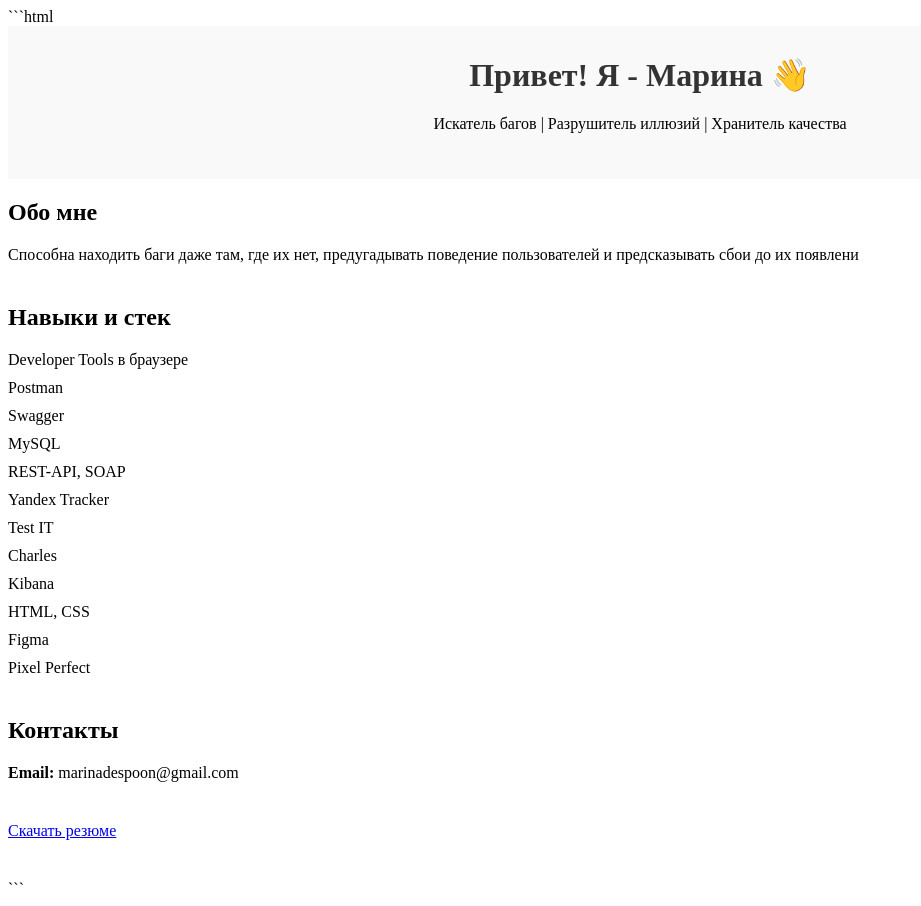
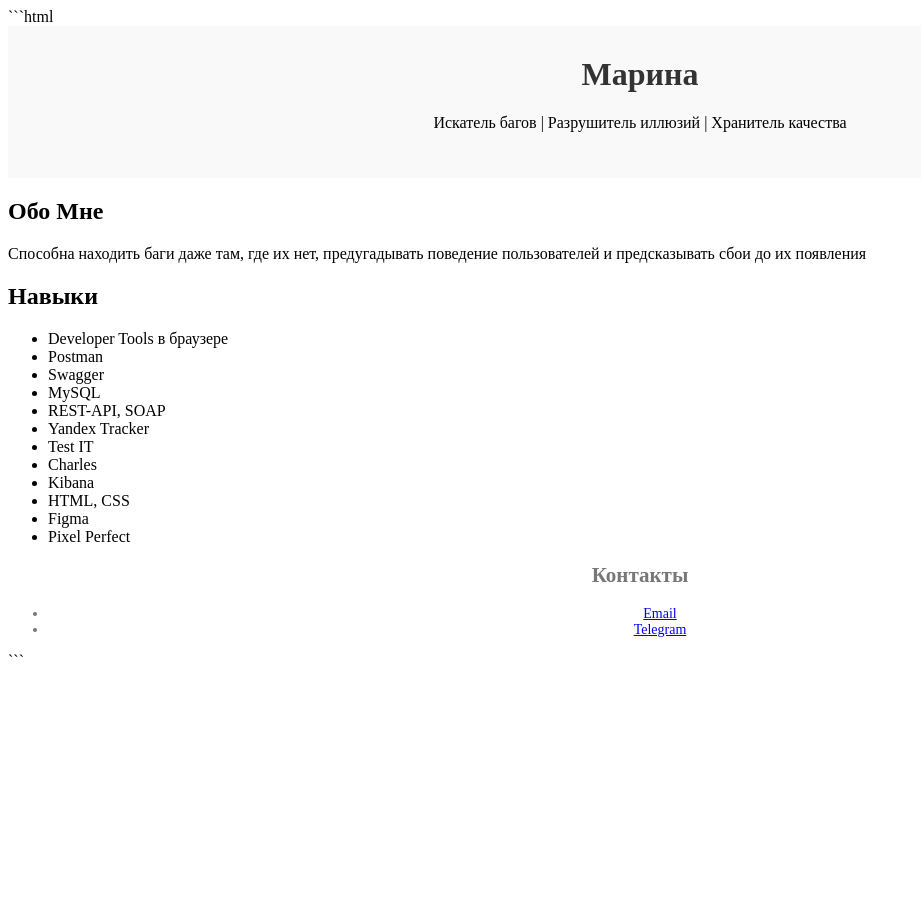
Before and after one commit to marinadespoon/marinadespoon.github.io, a plain HTML site: page index.html in a window 1280 px wide. Shown: the whole page, without its empty margins (0-921 px from the left). After the commit the page ends 800 px from the top, so only its background shows below. Drawn offline with Linux system fonts and the light colour scheme.

Commit message:
Update index.html

```diff
--- a/index.html
+++ b/index.html
@@ -4,23 +4,23 @@
 <head>
     <meta charset="UTF-8">
     <meta name="viewport" content="width=device-width, initial-scale=1.0">
-    <title>Марина Тугарева | QA Engineer</title>
+    <title>Марина | Ручной Тестировщик</title>
+    <!-- Подключаем стили -->
     <link rel="stylesheet" href="styles.css">
 </head>
 <body>
     <header>
-        <h1>Привет! Я - Марина 👋</h1>
-        <p>Искатель багов | Разрушитель иллюзий | Хранитель качества </p>
+        <h1>Марина</h1>
+        <p>Искатель багов | Разрушитель иллюзий | Хранитель качества</p>
     </header>
 
-    <main>
-        <section id="about-me">
-            <h2>Обо мне</h2>
-            <p>Способна находить баги даже там, где их нет, предугадывать поведение пользователей и предсказывать сбои до их появлени</p>
+    <section id="about">
+        <h2>Обо Мне</h2>
+        <p>Способна находить баги даже там, где их нет, предугадывать поведение пользователей и предсказывать сбои до их появления</p>
     </section>
 
-        <section id="skills-and-tools">
-            <h2>Навыки и стек</h2>
+    <section id="skills">
+        <h2>Навыки</h2>
         <ul>
                 <li>Developer Tools в браузере</li>
                 <li>Postman</li>
@@ -37,22 +37,15 @@
         </ul>
     </section>
 
-        <section id="contact-info">
+    <footer>
         <h2>Контакты</h2>
         <ul>
-                <li><strong>Email:</strong> marinadespoon@gmail.com</li>
+            <li><a href="mailto:marinadespoon@gmail.com">Email</a></li>
+            <li><a href="@lozhkatipo">Telegram</a></li>
         </ul>
-        </section>
-
-        <section id="resume-download">
-            <a href="https://example.com/your-resume.pdf">Скачать резюме</a>
-        </section>
-    </main>
-
-    <footer>
-
     </footer>
 
+    <!-- Подключение скриптов, если нужно -->
     <script src="scripts.js"></script>
 </body>
 </html>
```
Lines whose indentation alone changed are shown as unchanged.
